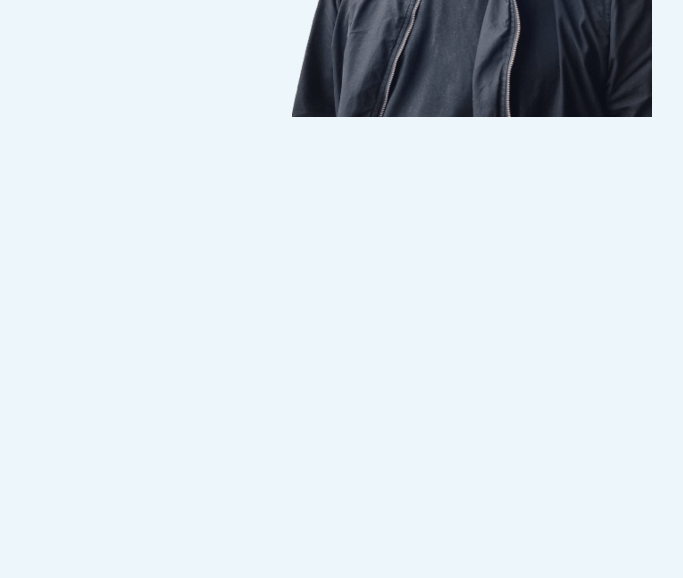
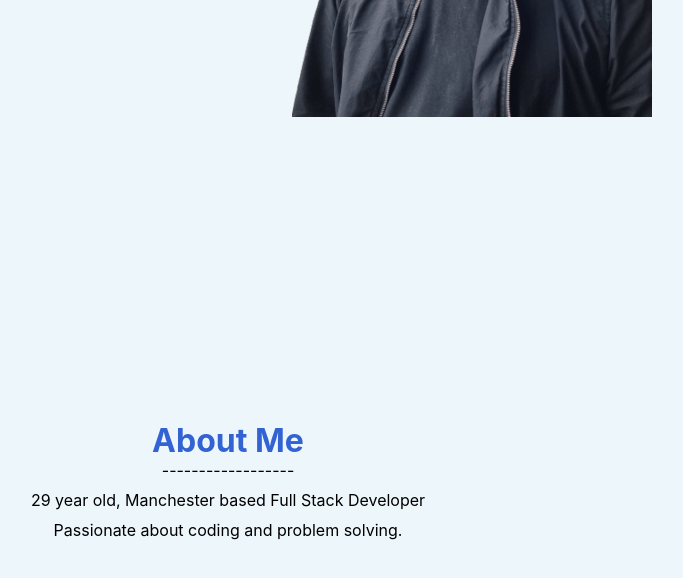
Before and after one commit to RyanKarakoc/portfolio, a React (Create React App) app: page / in a window 1280 px wide. Shown: the part 593-1171 px from the top of the page, without its empty margins (412-1095 px from the left). Before the commit the page ends 800 px from the top, so only its background shows below. Built offline with nearby package versions, Linux system fonts and the light colour scheme.

Commit message:
added about me info

```diff
--- a/src/App.css
+++ b/src/App.css
@@ -88,6 +88,34 @@ body {
     height: auto;
     margin-top: 63px;
   }
+
+  .aboutMe {
+    margin-top: 50px;
+    margin-bottom: 50px;
+    text-align: center;
+    color: rgb(51, 99, 211);
+  }
+
+  .divider {
+    margin: 0px;
+    color: black;
+  }
+
+  .aboutText {
+    display: flex;
+    flex-wrap: wrap;
+    justify-content: center;
+    text-align: center;
+    color: black;
+  }
+
+  #aboutText {
+    display: flex;
+    justify-content: center;
+    width: 90%;
+    margin-top: 10px;
+    margin-bottom: 0px;
+  }
 }
 
 /* ----------------------------------------------------- */
@@ -177,4 +205,32 @@ body {
     margin: 0px 3px;
     color: rgb(237, 246, 251);
   }
+
+  .aboutMe {
+    margin-top: 300px;
+    margin-bottom: 560px;
+    text-align: center;
+    color: rgb(51, 99, 211);
+  }
+
+  .divider {
+    margin: 0px;
+    color: black;
+  }
+
+  .aboutText {
+    display: flex;
+    flex-wrap: wrap;
+    justify-content: center;
+    text-align: center;
+    color: black;
+  }
+
+  #aboutText {
+    display: flex;
+    justify-content: center;
+    width: 90%;
+    margin-top: 10px;
+    margin-bottom: 0px;
+  }
 }
--- a/src/App.js
+++ b/src/App.js
@@ -1,4 +1,5 @@
 import "./App.css";
+import About from "./components/About/About";
 import Header from "./components/Header/Header";
 import Navbar from "./components/Navbar/Navbar";
 import SocialButtons from "./components/Socials/Buttons";
@@ -9,6 +10,7 @@ function App() {
       <Navbar />
       <SocialButtons />
       <Header />
+      <About />
     </div>
   );
 }
--- /dev/null
+++ b/src/components/About/About.jsx
@@ -0,0 +1,19 @@
+const About = () => {
+  const date = new Date();
+  const age = date.getFullYear() - 1994;
+
+  return (
+    <div className="aboutMe">
+      <h1>About Me</h1>
+      <p className="divider">------------------</p>
+      <div className="aboutText">
+        <p id="aboutText">
+          {`${age}`} year old, Manchester based Full Stack Developer
+        </p>
+        <p id="aboutText">Passionate about coding and problem solving.</p>
+      </div>
+    </div>
+  );
+};
+
+export default About;
```
